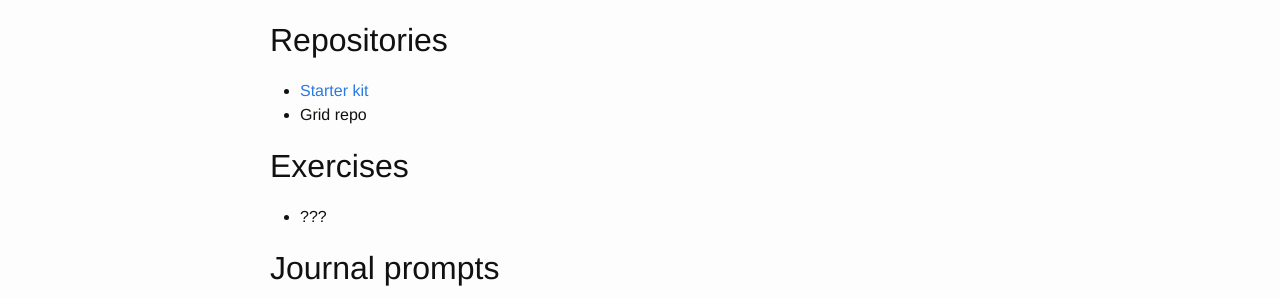
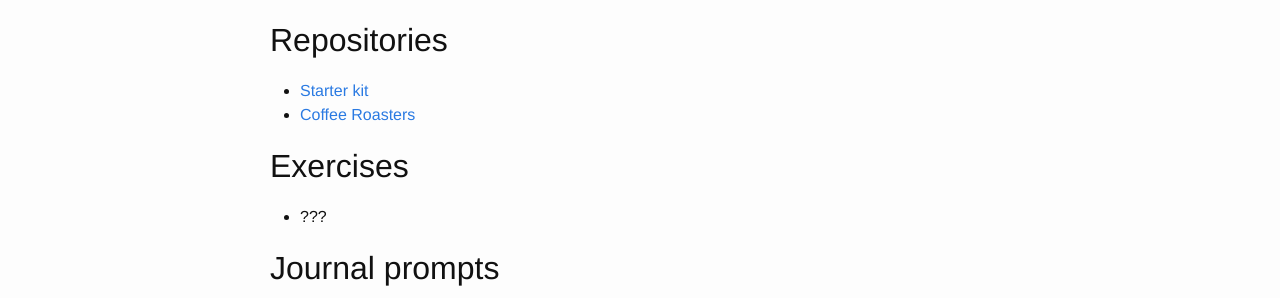
Before and after one commit to tsl-html-css/tsl-html-css.github.io, a Jekyll site: the page built from _posts/2015-01-15-2.2.md, in a window 1280 px wide. Shown: the part 286-584 px from the top of the page. Built offline with Jekyll 4.4.1, drawn with Linux system fonts in a browser that asks for light colours.

Commit message:
Coffee repo link

```diff
--- a/_posts/2015-01-15-2.2.md
+++ b/_posts/2015-01-15-2.2.md
@@ -12,7 +12,7 @@ categories: class
 ## Repositories
 
 * [Starter kit](https://github.com/tsl-html-css/scaffold)
-* Grid repo
+* [Coffee Roasters](https://github.com/tsl-html-css/Coffee)
 
 ## Exercises
 
```
